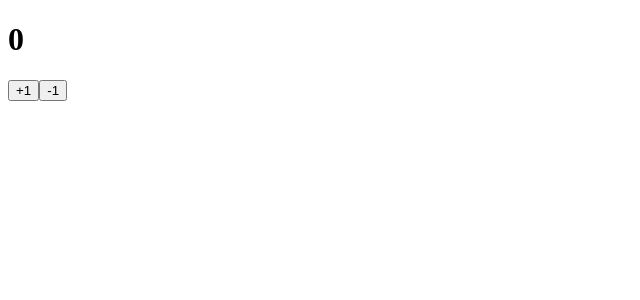
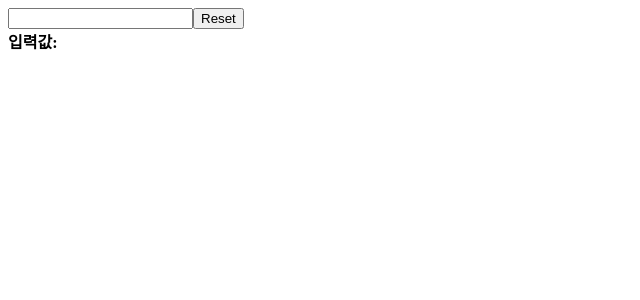
Before and after one commit to joyact/react-study, a React (Create React App) app: page / in a window 1280 px wide. Shown: the top 300 px of the page, without its empty margins (0-640 px from the left). Built offline with nearby package versions, Linux system fonts and the light colour scheme.

Commit message:
React Component : Single Input

```diff
--- a/src/App.js
+++ b/src/App.js
@@ -1,8 +1,8 @@
 import React from 'react';
-import Counter from './components/Counter';
+import Input from './components/Input';
 
 function App() {
-  return <Counter />;
+  return <Input />;
 }
 
 export default App;
--- /dev/null
+++ b/src/components/Input.js
@@ -0,0 +1,26 @@
+import React, { useState } from 'react';
+
+function Input() {
+  const [text, setText] = useState('');
+
+  const handleChange = (e) => {
+    setText(e.target.value);
+  };
+
+  const handleReset = () => {
+    setText('');
+  };
+
+  return (
+    <div>
+      <input onChange={handleChange} value={text} />
+      <button onClick={handleReset}>Reset</button>
+      <div>
+        <b>입력값: </b>
+        {text}
+      </div>
+    </div>
+  );
+}
+
+export default Input;
```
